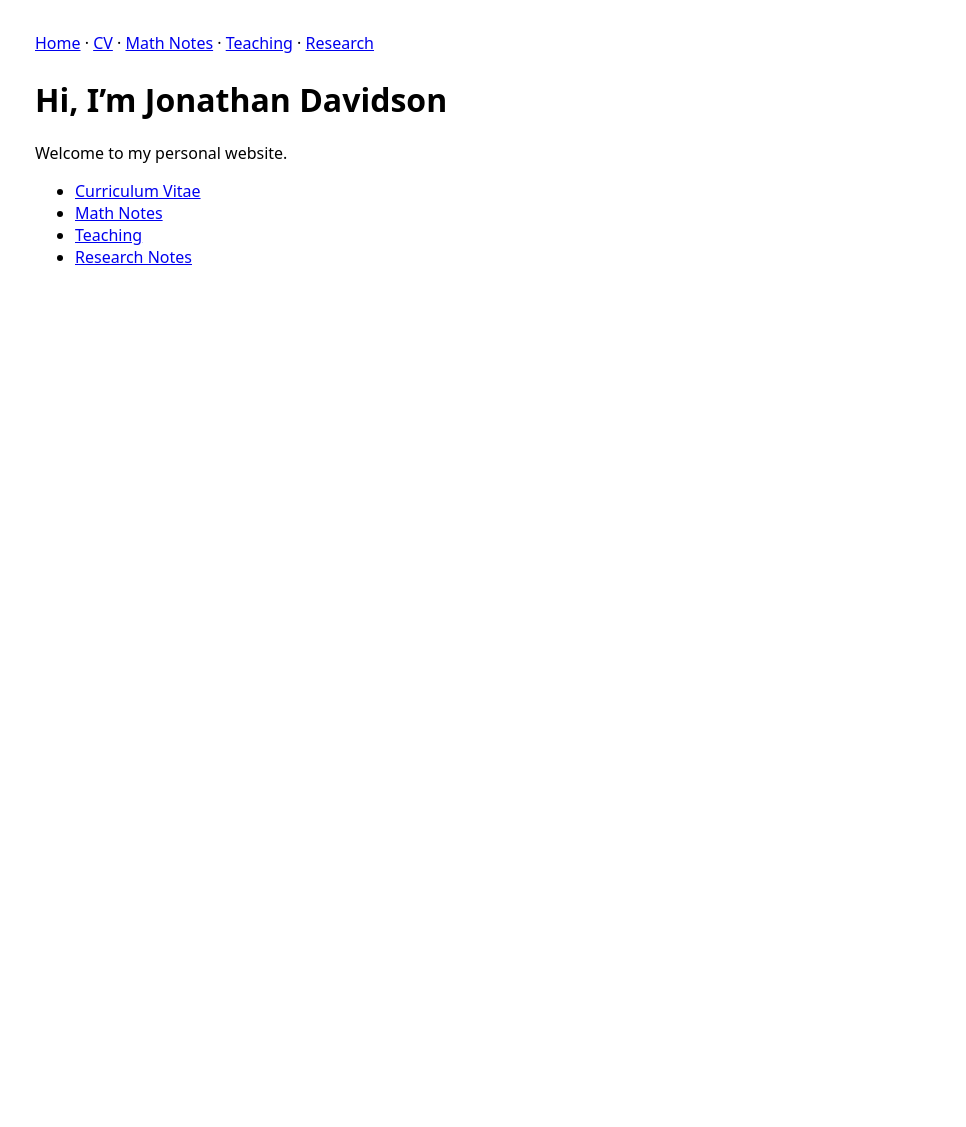
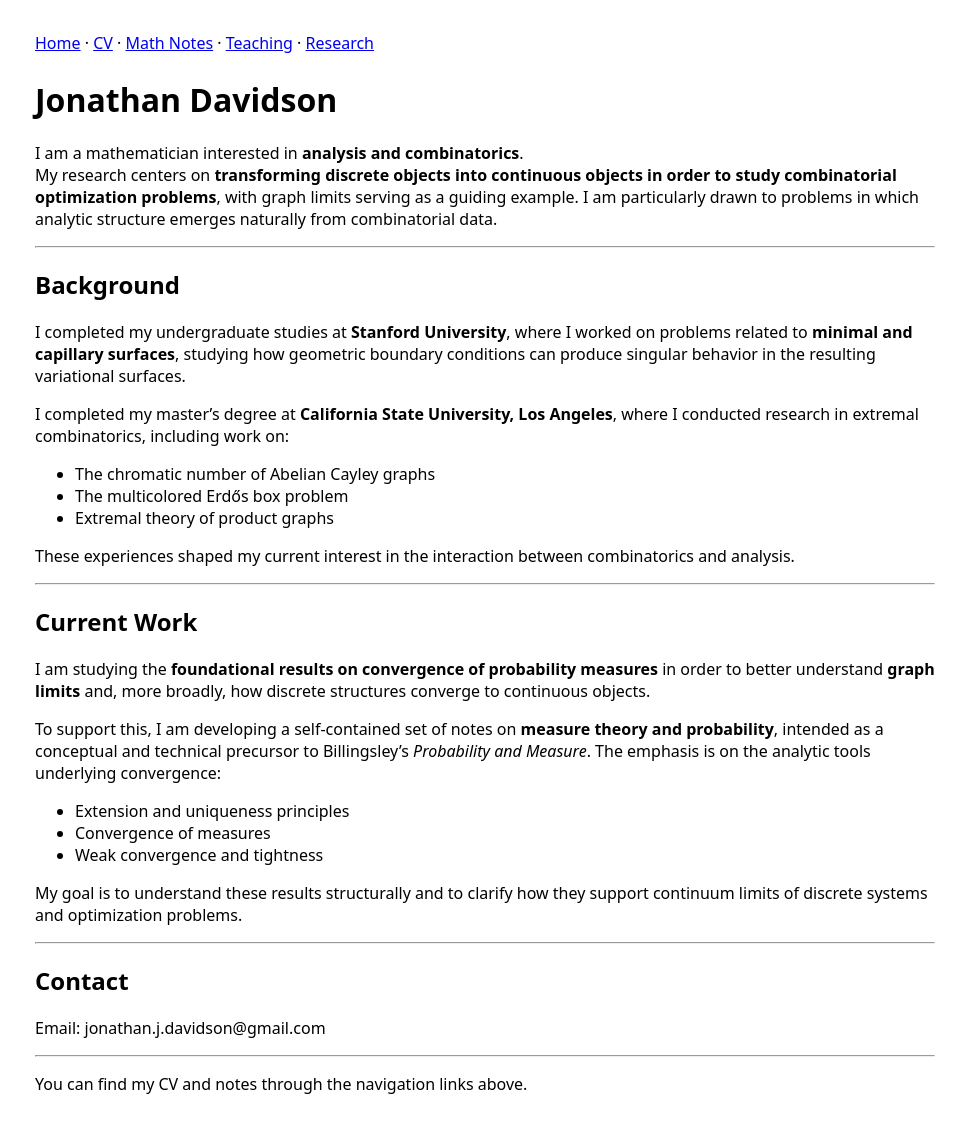
Before and after one commit to jjdavidson/jjdavidson.github.io, a Jekyll site: the page built from index.md, in a window 1280 px wide. Shown: the whole page, without its empty margins (155-1121 px from the left). Built offline with Jekyll 4.4.1, drawn with Linux system fonts in a browser that asks for light colours; before the commit the page ends 900 px from its top, so only the background shows below that.

Commit message:
Update index.md
Redid homepage into about me page.

```diff
--- a/index.md
+++ b/index.md
@@ -1,13 +1,47 @@
 ---
 layout: default
-title: Home
+title: About
 ---
 
-# Hi, I’m Jonathan Davidson
+# Jonathan Davidson
 
-Welcome to my personal website.
+I am a mathematician interested in **analysis and combinatorics**.
+My research centers on **transforming discrete objects into continuous objects in order to study combinatorial optimization problems**, with graph limits serving as a guiding example. I am particularly drawn to problems in which analytic structure emerges naturally from combinatorial data.
 
-- [Curriculum Vitae](/cv/)
-- [Math Notes](/notes/)
-- [Teaching](/teaching/)
-- [Research Notes](/research/)
+---
+
+## Background
+
+I completed my undergraduate studies at **Stanford University**, where I worked on problems related to **minimal and capillary surfaces**, studying how geometric boundary conditions can produce singular behavior in the resulting variational surfaces.
+
+I completed my master’s degree at **California State University, Los Angeles**, where I conducted research in extremal combinatorics, including work on:
+
+- The chromatic number of Abelian Cayley graphs
+- The multicolored Erdős box problem
+- Extremal theory of product graphs
+
+These experiences shaped my current interest in the interaction between combinatorics and analysis.
+
+---
+
+## Current Work
+
+I am studying the **foundational results on convergence of probability measures** in order to better understand **graph limits** and, more broadly, how discrete structures converge to continuous objects.
+
+To support this, I am developing a self-contained set of notes on **measure theory and probability**, intended as a conceptual and technical precursor to Billingsley’s *Probability and Measure*. The emphasis is on the analytic tools underlying convergence:
+
+- Extension and uniqueness principles
+- Convergence of measures
+- Weak convergence and tightness
+
+My goal is to understand these results structurally and to clarify how they support continuum limits of discrete systems and optimization problems.
+
+---
+
+## Contact
+
+Email: jonathan.j.davidson@gmail.com
+
+---
+
+You can find my CV and notes through the navigation links above.
```
